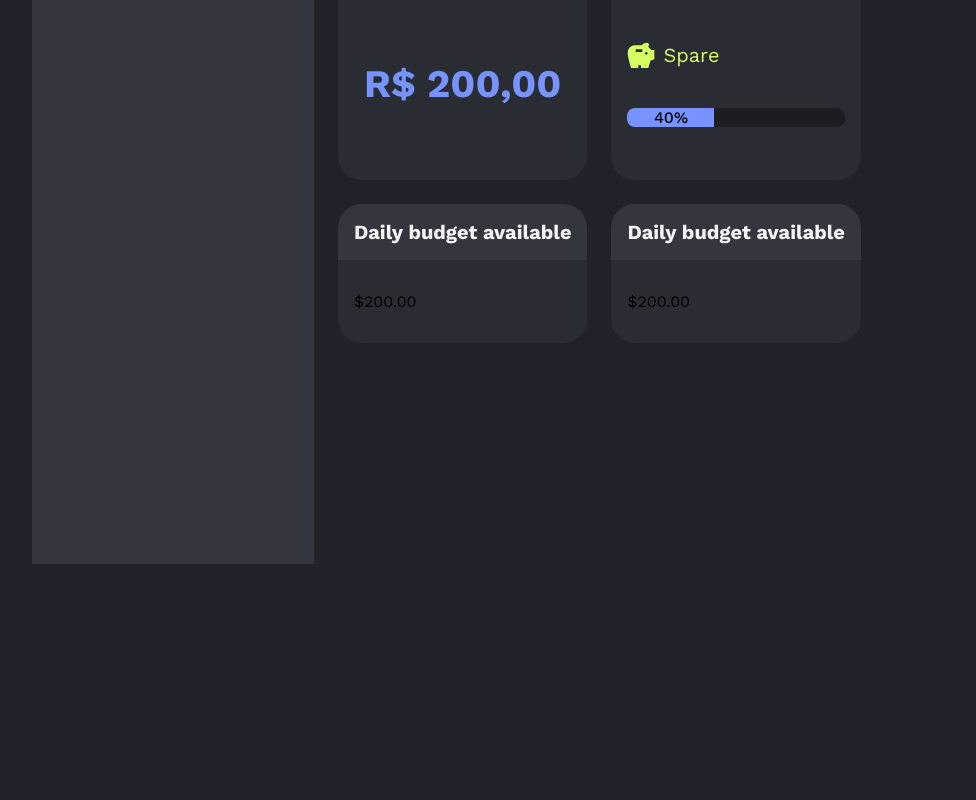
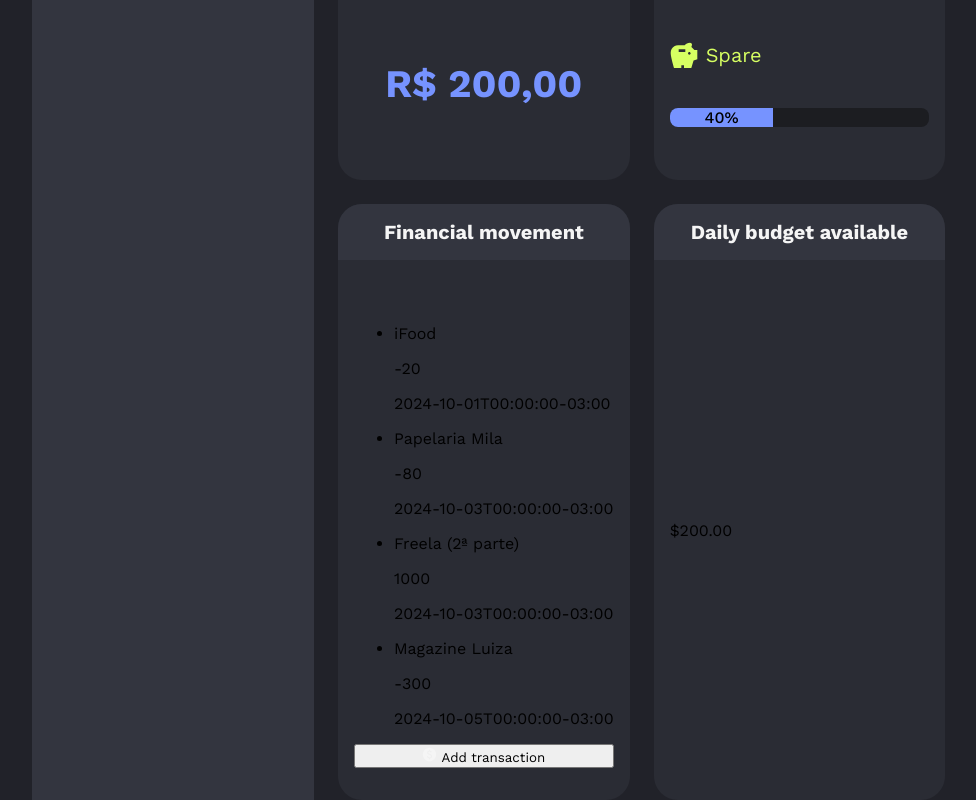
Before and after one commit to mclarafreireteles/poupapp, a React (Vite) app: page / in a window 1280 px wide. Shown: the part 236-1036 px from the top of the page, without its empty margins (8-984 px from the left). Before the commit the page ends 800 px from the top, so only its background shows below. Built offline with nearby package versions, Linux system fonts and the light colour scheme.

Commit message:
style: transactions list

```diff
--- a/src/App.jsx
+++ b/src/App.jsx
@@ -5,6 +5,7 @@
 import { DailyBudget } from './components/DailyBudget';
 import { SavingStatus } from './components/SavingsStatus';
 import { Typography } from './components/Typography';
+import { Transactions } from './components/Transactions';
 import Card from './components/Card'
 import styles from './app.module.css'
 
@@ -42,10 +43,10 @@
                         </Card>
                         <Card>
                             <Card.Header>
-                                Daily budget available
+                                Financial movement
                             </Card.Header>
                             <Card.Body>
-                                $200.00
+                                <Transactions/>
                             </Card.Body>
                         </Card>
                         <Card>
--- /dev/null
+++ b/src/components/Button/index.jsx
@@ -0,0 +1,7 @@
+export const Button = ({ children, ...props }) => {
+    return (
+        <button {...props}>
+            {children}
+        </button>
+    )
+}
--- /dev/null
+++ b/src/components/TransactionItem/index.jsx
@@ -0,0 +1,13 @@
+export const TransactionItem = ({ item }) => {
+    return (
+        <div>
+            <div>
+                <p>{item.description}</p>
+                <p>{item.value}</p>
+            </div>
+            <div>
+                {item.date}
+            </div>
+        </div>
+    )
+}
--- /dev/null
+++ b/src/components/Transactions/index.jsx
@@ -0,0 +1,31 @@
+import { TransactionItem } from "../TransactionItem"
+import { Button } from "../Button"
+import { IconCurrency } from "../icons"
+
+export const Transactions = () => {
+
+    const items = [
+        { "description": "iFood", "value": -20, "date": "2024-10-01T00:00:00-03:00" },
+        { "description": "Papelaria Mila", "value": -80, "date": "2024-10-03T00:00:00-03:00" },
+        { "description": "Freela (2ª parte)", "value": 1000, "date": "2024-10-03T00:00:00-03:00" },
+        { "description": "Magazine Luiza", "value": -300, "date": "2024-10-05T00:00:00-03:00" }
+    ]
+
+    return (
+        <>
+            <ul>
+                {items.map((transactionItem, index) => {
+                    return (
+                        <li key={index}>
+                            <TransactionItem item={transactionItem}/>
+                        </li>
+                    )
+                })}
+            </ul>
+
+            <Button>
+                <IconCurrency/> Add transaction
+            </Button>
+        </>
+    )
+}
```
